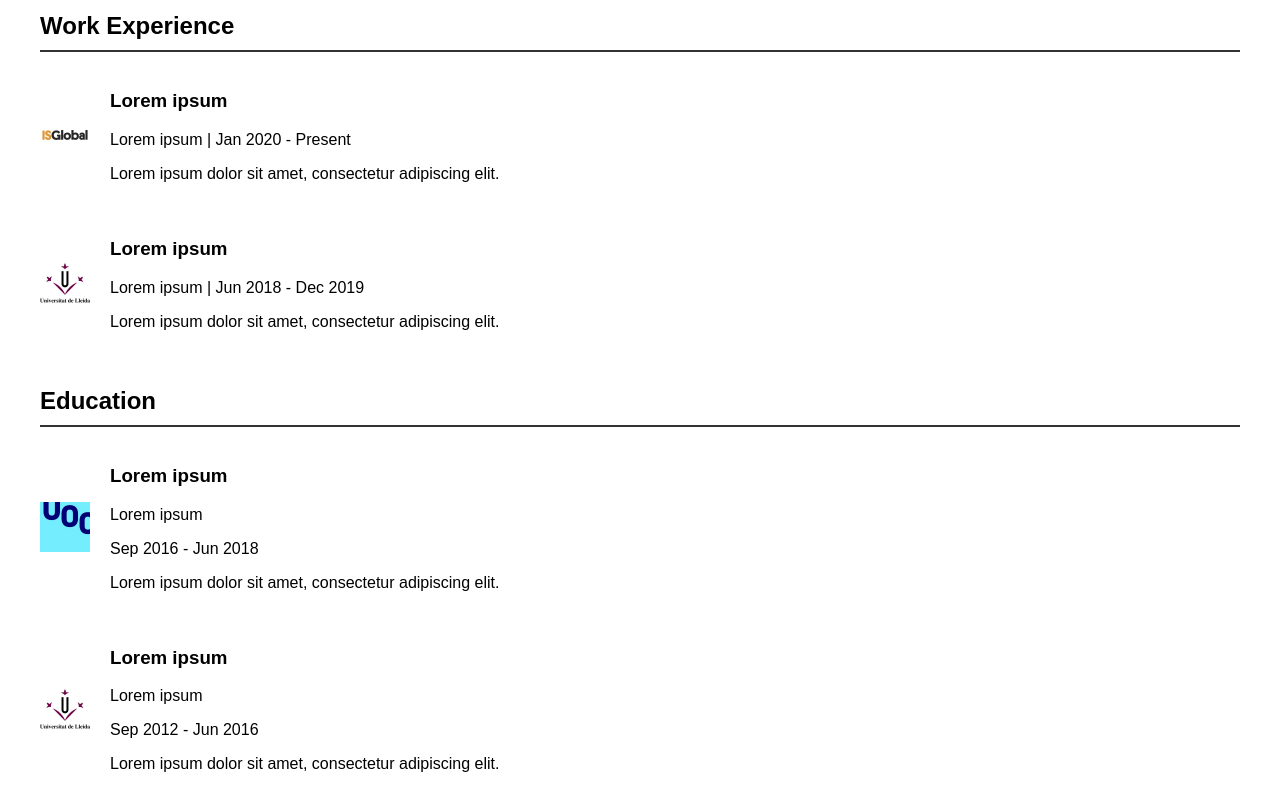
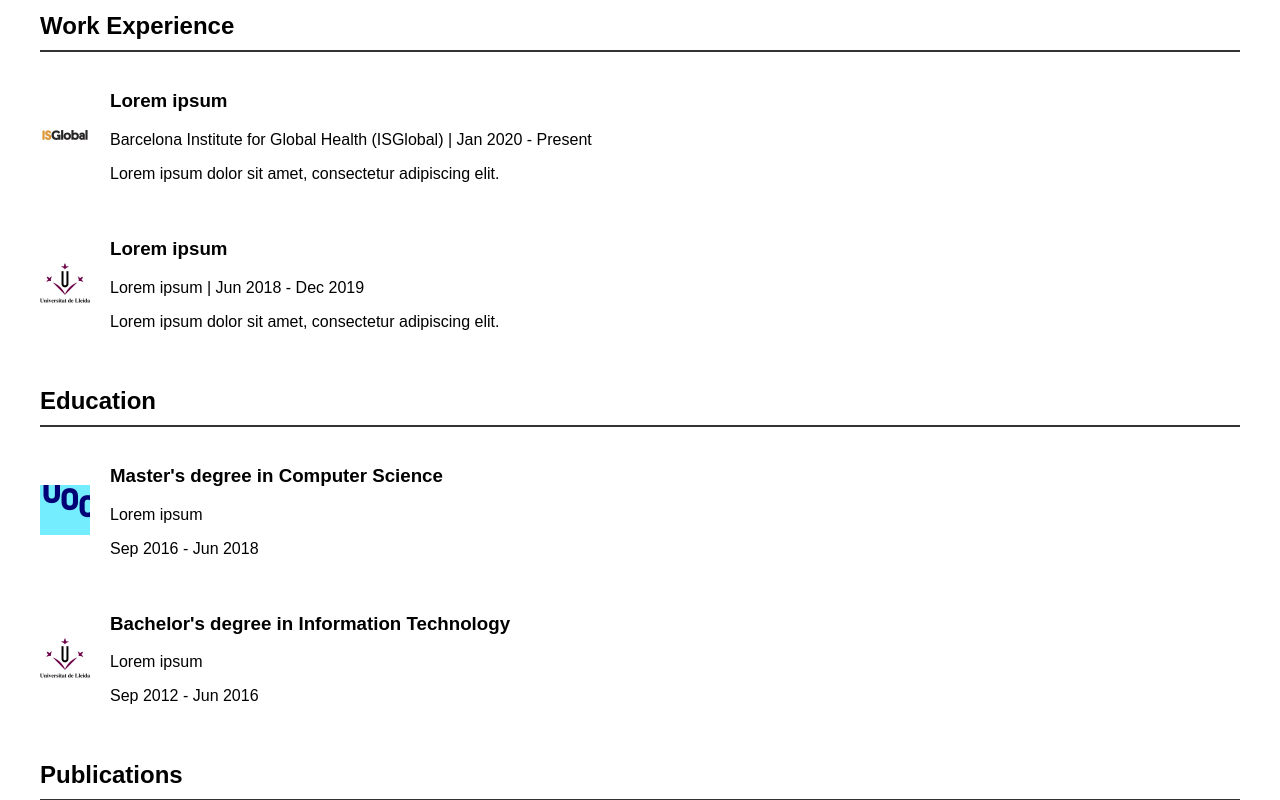
Before and after one commit to davidsarratgonzalez/davidsarratgonzalez.github.io, a React (Create React App) app: page / in a window 1280 px wide. Shown: the part 500-1300 px from the top of the page. Built offline with nearby package versions, Linux system fonts and the light colour scheme.

Commit message:
feat: split education entry names

```diff
--- a/src/components/Education.js
+++ b/src/components/Education.js
@@ -19,7 +19,7 @@ function Education() {
             />
           )}
           <div>
-            <h3>{edu.degree}</h3>
+            <h3>{`${edu.degree} in ${edu.fieldOfStudy}`}</h3>
             <p>{edu.university}</p>
             <p>{formatDate(edu.startDate, edu.endDate)}</p>
             {edu.description && <p>{edu.description}</p>}
--- a/src/data/education.json
+++ b/src/data/education.json
@@ -1,18 +1,18 @@
 [
   {
-    "degree": "Lorem ipsum",
+    "degree": "Master's degree",
+    "fieldOfStudy": "Computer Science",
     "university": "Lorem ipsum",
     "startDate": "Sep 2016",
     "endDate": "Jun 2018",
-    "description": "Lorem ipsum dolor sit amet, consectetur adipiscing elit.",
     "logo": "uoc.jpeg"
   },
   {
-    "degree": "Lorem ipsum",
+    "degree": "Bachelor's degree",
+    "fieldOfStudy": "Information Technology",
     "university": "Lorem ipsum",
     "startDate": "Sep 2012",
     "endDate": "Jun 2016",
-    "description": "Lorem ipsum dolor sit amet, consectetur adipiscing elit.",
     "logo": "udl.jpeg"
   }
 ]
--- a/src/data/experience.json
+++ b/src/data/experience.json
@@ -1,7 +1,7 @@
 [
   {
     "jobTitle": "Lorem ipsum",
-    "company": "Lorem ipsum",
+    "company": "Barcelona Institute for Global Health (ISGlobal)",
     "startDate": "Jan 2020",
     "endDate": null,
     "description": "Lorem ipsum dolor sit amet, consectetur adipiscing elit.",
```
